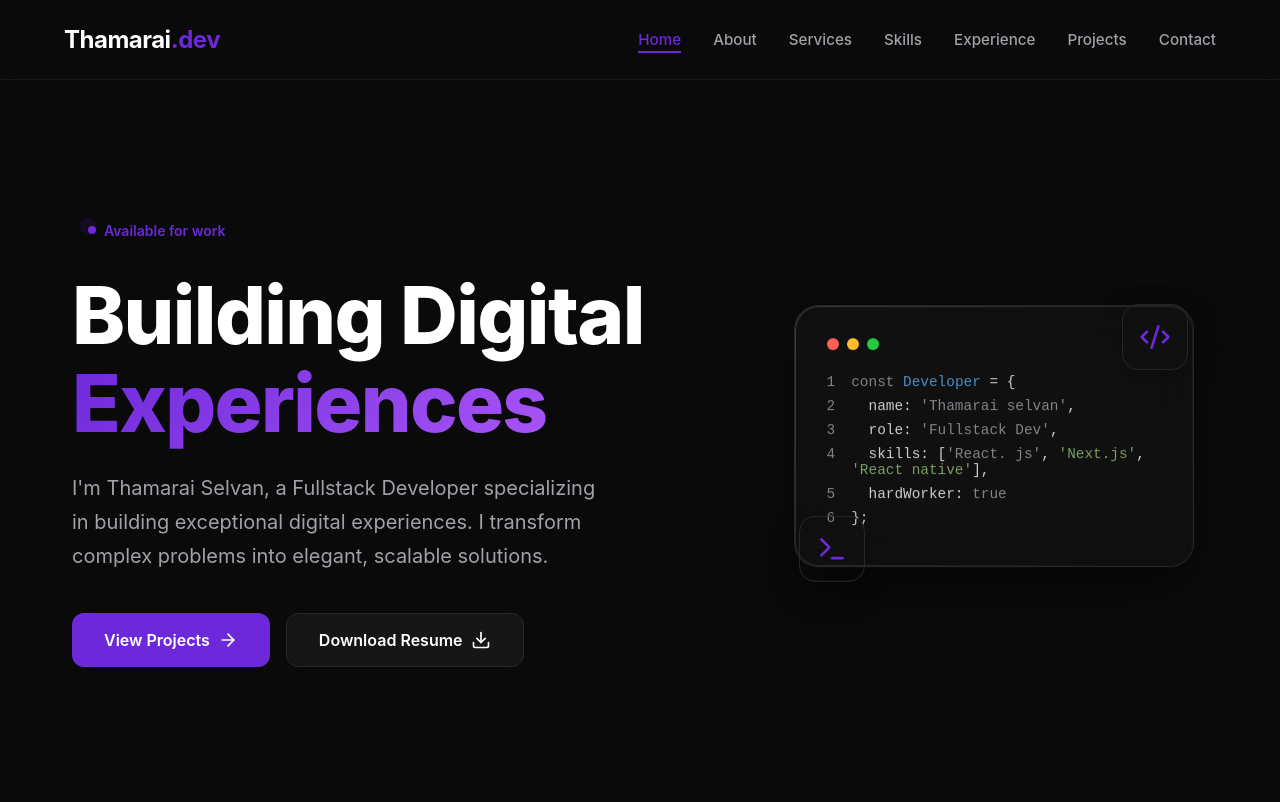
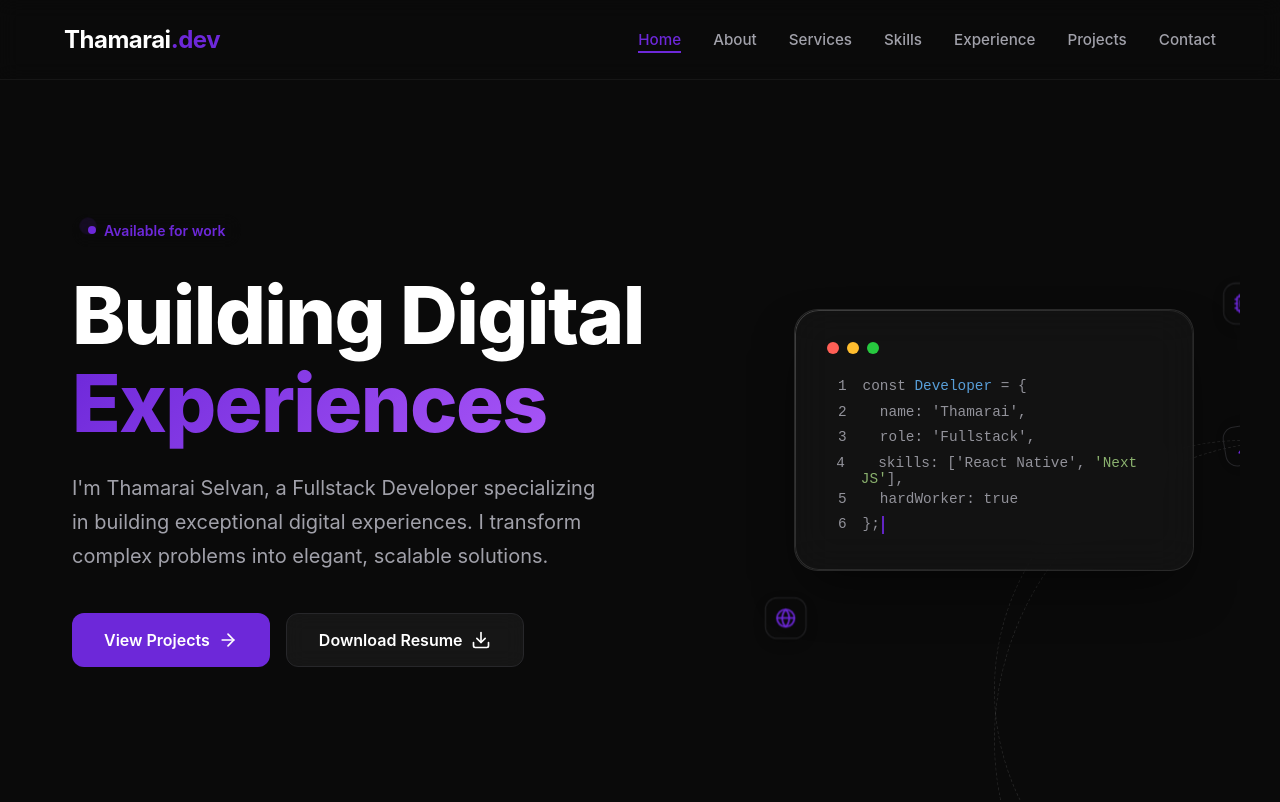
Before and after one commit to Thamarai-selvan-G/personal_portfolio-, a Next.js app: page / in a window 1280 px wide. Shown: the top 802 px of the page. Built offline with nearby package versions, Linux system fonts and the light colour scheme.

Commit message:
Hero sectio improved ui re design

```diff
--- a/components/Hero.tsx
+++ b/components/Hero.tsx
@@ -1,9 +1,10 @@
 'use client';
 
 import styled from 'styled-components';
-import { motion } from 'framer-motion';
+import { useState, useEffect } from 'react';
+import { motion, useMotionValue, useTransform, useSpring } from 'framer-motion';
 import Link from 'next/link';
-import { ArrowRight, Download, Sparkles, Code2, Terminal } from 'lucide-react';
+import { ArrowRight, Download, Sparkles, Code2, Terminal, Cpu, Globe } from 'lucide-react';
 
 const HeroSection = styled.section`
   min-height: calc(100vh - var(--nav-height));
@@ -206,22 +207,31 @@ const VisualWrapper = styled(motion.div)`
   display: none;
   justify-content: center;
   align-items: center;
+  perspective: 1000px;
+  height: 400px;
 
   @media (min-width: 968px) {
     display: flex;
   }
 `;
 
+const TiltContainer = styled(motion.div)`
+  position: relative;
+  width: 100%;
+  max-width: 400px;
+  transform-style: preserve-3d;
+  z-index: 10;
+`;
+
 const AbstractCard = styled(motion.div)`
-  background: rgba(20, 20, 20, 0.6);
+  background: rgba(20, 20, 20, 0.8);
   border: 1px solid rgba(255, 255, 255, 0.1);
   border-radius: 24px;
   padding: 2rem;
   width: 100%;
-  max-width: 400px;
   backdrop-filter: blur(20px);
   box-shadow: 0 25px 50px -12px rgba(0, 0, 0, 0.5);
-  position: relative;
+  transform-style: preserve-3d;
 
   &::before {
     content: '';
@@ -237,9 +247,23 @@ const AbstractCard = styled(motion.div)`
   }
 `;
 
+const GlowEffect = styled(motion.div)`
+  position: absolute;
+  top: 50%;
+  left: 50%;
+  transform: translate(-50%, -50%);
+  width: 120%;
+  height: 120%;
+  background: radial-gradient(circle, rgba(var(--primary-rgb), 0.2) 0%, rgba(0,0,0,0) 70%);
+  filter: blur(40px);
+  z-index: -1;
+  opacity: 0.5;
+`;
+
 const CodeWindow = styled.div`
   font-family: 'Fira Code', monospace;
   font-size: 0.9rem;
+  transform: translateZ(20px);
 
   .header {
     display: flex;
@@ -257,39 +281,123 @@ const CodeWindow = styled.div`
     }
   }
 
+  .content {
+    display: flex;
+    flex-direction: column;
+    gap: 0.25rem;
+  }
+
   .line {
     display: flex;
     gap: 1rem;
-    margin-bottom: 0.5rem;
-    opacity: 0.8;
+    opacity: 0.9;
+    min-height: 1.5em;
 
     span:first-child {
       color: var(--text-secondary);
       user-select: none;
+      width: 20px;
+      text-align: right;
     }
   }
 
   .keyword { color: #c678dd; }
   .function { color: #61afef; }
   .string { color: #98c379; }
-  .comment { color: #5c6370; font-style: italic; }
+  .boolean { color: #d19a66; }
+  .cursor {
+    display: inline-block;
+    width: 2px;
+    height: 1.2em;
+    background: var(--primary);
+    margin-left: 2px;
+    vertical-align: middle;
+    animation: blink 1s step-end infinite;
+  }
+
+  @keyframes blink {
+    0%, 100% { opacity: 1; }
+    50% { opacity: 0; }
+  }
 `;
 
-const FloatingIcon = styled(motion.div)`
+const OrbitPath = styled(motion.div)`
   position: absolute;
+  top: 50%;
+  left: 50%;
+  border: 1px dashed rgba(255, 255, 255, 0.1);
+  border-radius: 50%;
+  transform: translate(-50%, -50%);
+  pointer-events: none;
+`;
+
+const OrbitIcon = styled(motion.div)`
+  position: absolute;
+  width: 40px;
+  height: 40px;
   background: var(--card-bg);
   border: 1px solid var(--border);
-  padding: 1rem;
-  border-radius: 16px;
-  box-shadow: 0 10px 30px rgba(0,0,0,0.2);
-  z-index: 2;
+  border-radius: 12px;
   display: flex;
   align-items: center;
   justify-content: center;
   color: var(--primary);
+  box-shadow: 0 4px 12px rgba(0,0,0,0.2);
+  z-index: 20;
 `;
 
+const TypewriterText = ({ text, delay = 0, onComplete }: { text: string, delay?: number, onComplete?: () => void }) => {
+  const [displayedText, setDisplayedText] = useState('');
+
+  useEffect(() => {
+    const timeout = setTimeout(() => {
+      let currentIndex = 0;
+      const interval = setInterval(() => {
+        if (currentIndex <= text.length) {
+          setDisplayedText(text.slice(0, currentIndex));
+          currentIndex++;
+        } else {
+          clearInterval(interval);
+          if (onComplete) onComplete();
+        }
+      }, 30); // Typing speed
+
+      return () => clearInterval(interval);
+    }, delay);
+
+    return () => clearTimeout(timeout);
+  }, [text, delay, onComplete]);
+
+  return <span dangerouslySetInnerHTML={{ __html: displayedText }} />;
+};
+
 export default function Hero() {
+  // Tilt Logic
+  const x = useMotionValue(0);
+  const y = useMotionValue(0);
+  const mouseX = useSpring(x, { stiffness: 150, damping: 15 });
+  const mouseY = useSpring(y, { stiffness: 150, damping: 15 });
+
+  const rotateX = useTransform(mouseY, [-0.5, 0.5], ["10deg", "-10deg"]);
+  const rotateY = useTransform(mouseX, [-0.5, 0.5], ["-10deg", "10deg"]);
+
+  const handleMouseMove = (e: React.MouseEvent<HTMLDivElement>) => {
+    const rect = e.currentTarget.getBoundingClientRect();
+    const width = rect.width;
+    const height = rect.height;
+    const mouseX = e.clientX - rect.left;
+    const mouseY = e.clientY - rect.top;
+    const xPct = mouseX / width - 0.5;
+    const yPct = mouseY / height - 0.5;
+    x.set(xPct);
+    y.set(yPct);
+  };
+
+  const handleMouseLeave = () => {
+    x.set(0);
+    y.set(0);
+  };
+
   return (
     <HeroSection className="container">
       <Container>
@@ -344,10 +452,30 @@ export default function Hero() {
           animate={{ opacity: 1, scale: 1 }}
           transition={{ duration: 0.8, delay: 0.2 }}
         >
-          <AbstractCard
-            animate={{ y: [0, -20, 0] }}
-            transition={{ duration: 6, repeat: Infinity, ease: "easeInOut" }}
+          <GlowEffect
+            animate={{ rotate: 360, scale: [1, 1.1, 1] }}
+            transition={{ duration: 10, repeat: Infinity, ease: "linear" }}
+          />
+
+          {/* Orbiting Icons */}
+          <OrbitPath style={{ width: '500px', height: '500px' }} animate={{ rotate: 360 }} transition={{ duration: 20, repeat: Infinity, ease: "linear" }}>
+            <OrbitIcon style={{ top: '0', left: '50%', transform: 'translate(-50%, -50%) rotate(-360deg)' }}>
+              <Code2 size={20} />
+            </OrbitIcon>
+          </OrbitPath>
+
+          <OrbitPath style={{ width: '600px', height: '600px' }} animate={{ rotate: -360 }} transition={{ duration: 25, repeat: Infinity, ease: "linear" }}>
+            <OrbitIcon style={{ top: '50%', right: '0', transform: 'translate(50%, -50%)' }}>
+              <Terminal size={20} />
+            </OrbitIcon>
+          </OrbitPath>
+
+          <TiltContainer
+            style={{ rotateX, rotateY }}
+            onMouseMove={handleMouseMove}
+            onMouseLeave={handleMouseLeave}
           >
+            <AbstractCard>
               <CodeWindow>
                 <div className="header">
                   <div />
@@ -357,47 +485,59 @@ export default function Hero() {
                 <div className="content">
                   <div className="line">
                     <span>1</span>
-                  <span><span className="keyword">const</span> <span className="function">Developer</span> = &#123;</span>
+                    <span>
+                      <TypewriterText text="<span class='keyword'>const</span> <span class='function'>Developer</span> = {" delay={500} />
+                    </span>
                   </div>
                   <div className="line">
                     <span>2</span>
-                  <span>&nbsp;&nbsp;name: <span className="string">'Thamarai selvan'</span>,</span>
+                    <span>
+                      <TypewriterText text="&nbsp;&nbsp;name: <span class='string'>'Thamarai'</span>," delay={1500} />
+                    </span>
                   </div>
                   <div className="line">
                     <span>3</span>
-                  <span>&nbsp;&nbsp;role: <span className="string">'Fullstack Dev'</span>,</span>
+                    <span>
+                      <TypewriterText text="&nbsp;&nbsp;role: <span class='string'>'Fullstack'</span>," delay={2500} />
+                    </span>
                   </div>
                   <div className="line">
                     <span>4</span>
-                  <span>&nbsp;&nbsp;skills: [<span className="string">'React. js'</span>, <span className="string">'Next.js'</span>, <span className="string">'React native'</span>],</span>
+                    <span>
+                      <TypewriterText text="&nbsp;&nbsp;skills: [<span class='string'>'React Native'</span>, <span class='string'>'Next JS'</span>]," delay={3500} />
+                    </span>
                   </div>
                   <div className="line">
                     <span>5</span>
-                  <span>&nbsp;&nbsp;hardWorker: <span className="keyword">true</span></span>
+                    <span>
+                      <TypewriterText text="&nbsp;&nbsp;hardWorker: <span class='boolean'>true</span>" delay={4500} />
+                    </span>
                   </div>
                   <div className="line">
                     <span>6</span>
-                  <span>&#125;;</span>
+                    <span>
+                      <TypewriterText text="};" delay={5500} />
+                      <span className="cursor" />
+                    </span>
                   </div>
                 </div>
               </CodeWindow>
             </AbstractCard>
 
-          <FloatingIcon
-            style={{ top: '-20px', right: '20px' }}
-            animate={{ y: [0, 15, 0] }}
-            transition={{ duration: 4, repeat: Infinity, ease: "easeInOut", delay: 1 }}
-          >
-            <Code2 size={32} />
-          </FloatingIcon>
+            {/* Floating Elements attached to the card 3D space */}
+            <motion.div style={{ position: 'absolute', top: -20, right: -20, transform: 'translateZ(40px)' }}>
+              <OrbitIcon>
+                <Cpu size={20} />
+              </OrbitIcon>
+            </motion.div>
 
-          <FloatingIcon
-            style={{ bottom: '-20px', left: '20px' }}
-            animate={{ y: [0, -15, 0] }}
-            transition={{ duration: 5, repeat: Infinity, ease: "easeInOut", delay: 0.5 }}
-          >
-            <Terminal size={32} />
-          </FloatingIcon>
+            <motion.div style={{ position: 'absolute', bottom: -20, left: -20, transform: 'translateZ(40px)' }}>
+              <OrbitIcon>
+                <Globe size={20} />
+              </OrbitIcon>
+            </motion.div>
+
+          </TiltContainer>
         </VisualWrapper>
       </Container>
     </HeroSection>
```
Lines whose indentation alone changed are shown as unchanged.
